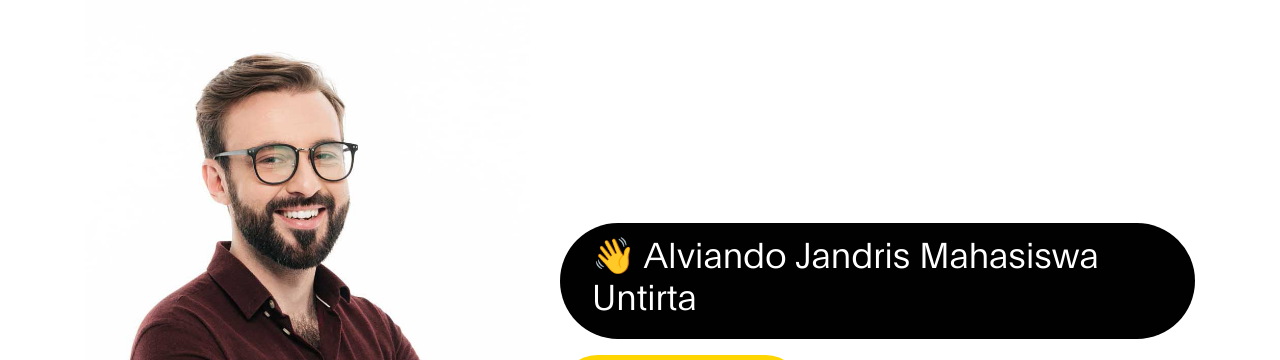
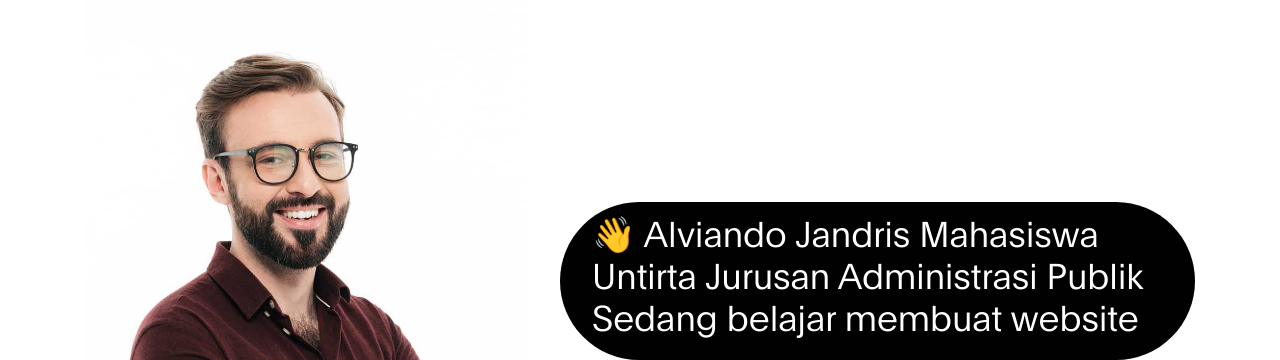
Before and after one commit to Alviando20/Alviando20.github.io, a plain HTML site: page index.html in a window 1280 px wide. Shown: the top 360 px of the page. Drawn offline with Linux system fonts and the light colour scheme.

Commit message:
Update index.html

```diff
--- a/index.html
+++ b/index.html
@@ -80,7 +80,9 @@ https://www.tooplate.com/view/2120-ben-resume
                         <div class="hero-text">
 
                             <h1 class="hero-title">👋 Alviando Jandris
-                             Mahasiswa Untirta</h1>
+                             Mahasiswa Untirta
+                             Jurusan Administrasi Publik
+                             Sedang belajar membuat website</h1>
 
 
 
```
